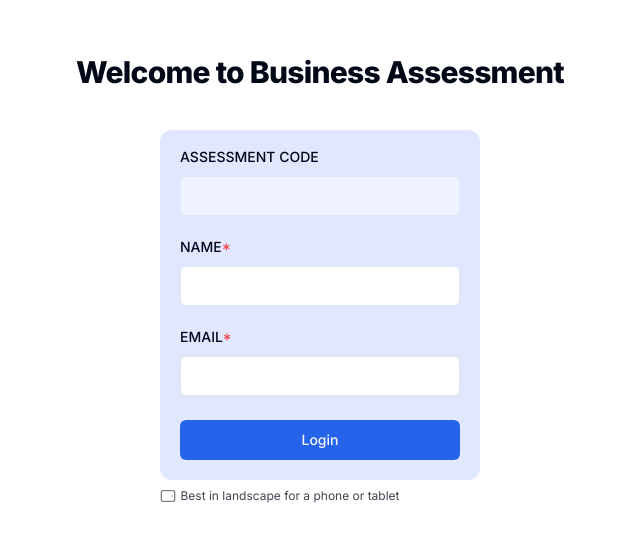
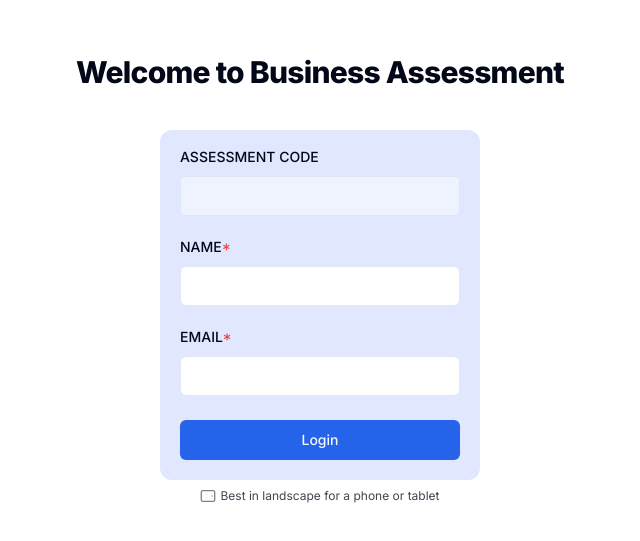
Before and after one commit to milan-shine/craftgpt, a Next.js app: page /login in a window 1280 px wide. Shown: the part 121-662 px from the top of the page, without its empty margins (320-960 px from the left). Built offline with nearby package versions, Linux system fonts and the light colour scheme; no server answers.

Commit message:
chore: ui enhancement for header and sidenav

```diff
--- a/app/(auth)/login/page.tsx
+++ b/app/(auth)/login/page.tsx
@@ -69,7 +69,7 @@ const Login: React.FC = () => {
           )}
         </Formik>
       </div>
-      <div className="flex items-center gap-1 mt-2" style={{marginRight: '80px'}}>
+      <div className="flex items-center gap-1 mt-2">
         <Tablet
           className="opacity-50"
           size={16}
--- a/app/admin/assessment-models/layout.tsx
+++ b/app/admin/assessment-models/layout.tsx
@@ -12,7 +12,7 @@ export default function AssessmentLayout({
     <>
       <Header title="Assessment Models" className="sticky shadow-lg" />
       <div className="px-8">
-        <Separator className="mt-2 w-[100%]" />
+        {/* <Separator className="mt-2 w-[100%]" /> */}
         <BreadcrumbView>{children}</BreadcrumbView>
       </div>
     </>
--- a/app/admin/assessments/layout.tsx
+++ b/app/admin/assessments/layout.tsx
@@ -12,7 +12,7 @@ export default function AssessmentLayout({
     <>
       <Header title="Assessments" className="sticky shadow-lg" />
       <div className="px-8">
-        <Separator className="mt-2 w-[100%]" />
+        {/* <Separator className="mt-2 w-[100%]" /> */}
         <BreadcrumbView>{children}</BreadcrumbView>
       </div>
     </>
--- a/app/admin/components/sidebar.tsx
+++ b/app/admin/components/sidebar.tsx
@@ -55,7 +55,7 @@ export const Sidebar = ({ sidebarTabs, isCollapsed }: SidebarProps) => {
                 buttonVariants({
                   variant: pathname.includes(sidebarTab.path)
                     ? "none"
-                    : "ghost",
+                    : "none",
                   size: "default",
                 }),
                 !pathname.includes(sidebarTab.path) && "opacity-80",
--- a/app/admin/login/page.tsx
+++ b/app/admin/login/page.tsx
@@ -64,7 +64,7 @@ const Page: React.FC = () => {
           )}
         </Formik>
       </div>
-      <div className="flex items-center gap-1 mt-2" style={{marginRight: '65px'}}>
+      <div className="flex items-center gap-1 mt-2">
         <Tablet
           className="opacity-50"
           size={16}
```
